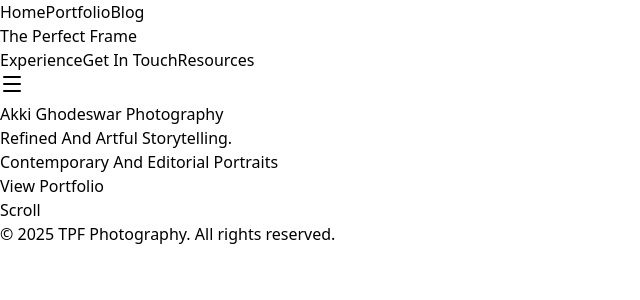
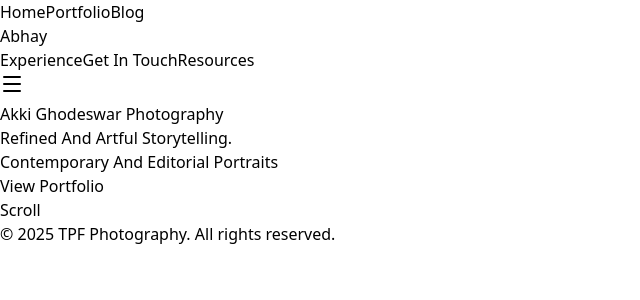
Before and after one commit to abhay2003vyas/TPF, a React (Vite) app: page / in a window 1280 px wide. Shown: the top 300 px of the page, without its empty margins (0-640 px from the left). Built offline with nearby package versions, Linux system fonts and the light colour scheme; grey boxes are pictures that could not be loaded.

Commit message:
update name

```diff
--- a/src/components/Navbar.jsx
+++ b/src/components/Navbar.jsx
@@ -37,7 +37,7 @@
           {/* Center Logo */}
           <div className="flex-1 flex justify-center">
             <h1 className="text-white text-lg font-light tracking-[0.3em] uppercase">
-              The Perfect Frame
+              Abhay
             </h1>
           </div>
 
```
